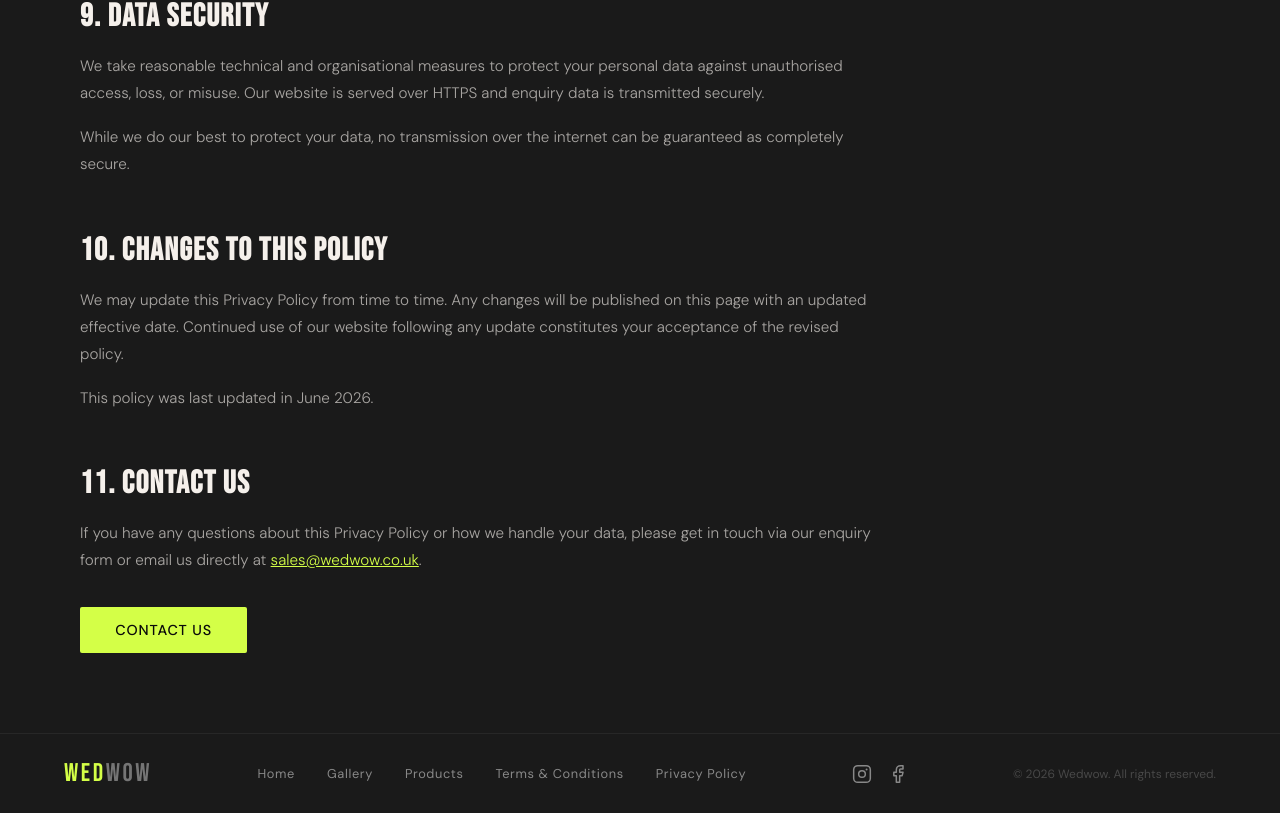
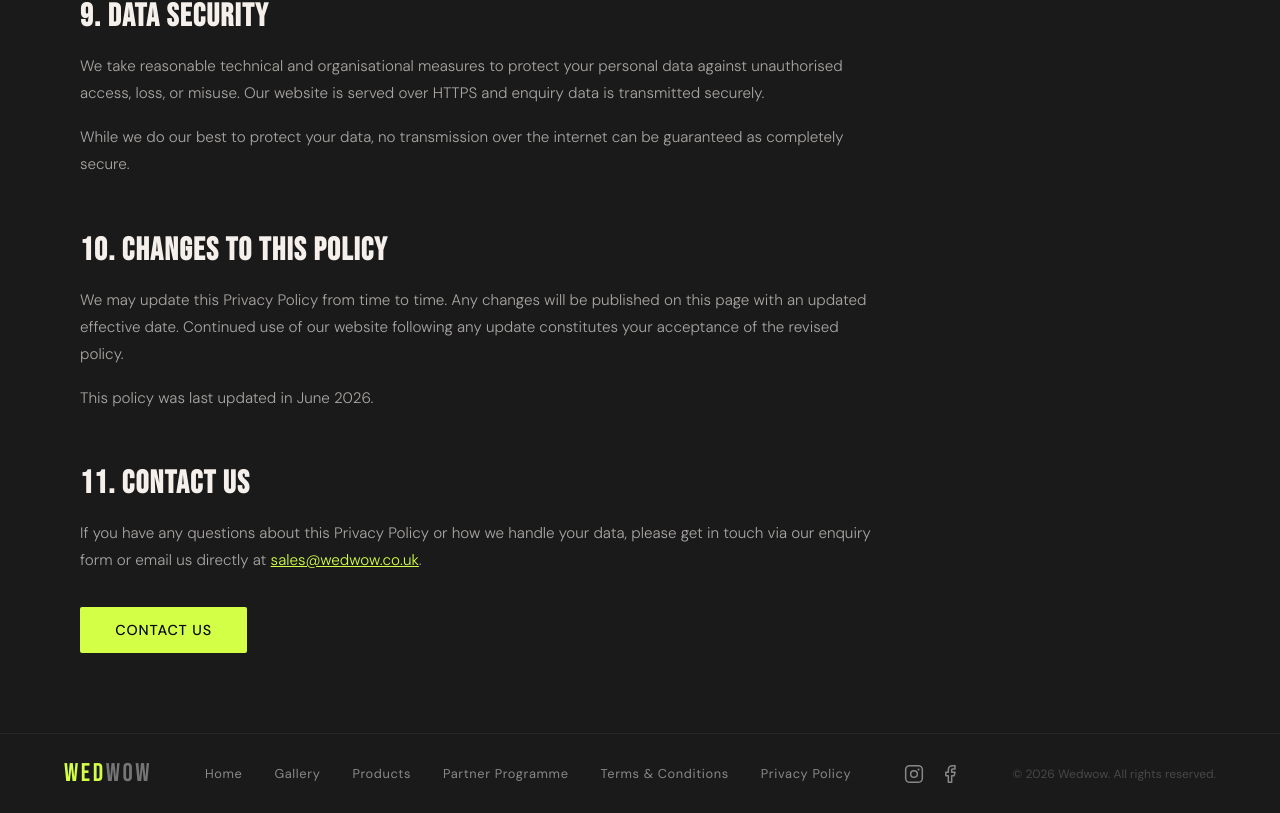
Before and after one commit to WedWow/wed-wow, a React (Vite) app: page /privacy in a window 1280 px wide. Shown: the part 2826-3639 px from the top of the page. Built offline with nearby package versions, Linux system fonts and the light colour scheme.

Commit message:
Link partner programme from WedWow footer

```diff
--- a/src/Footer.jsx
+++ b/src/Footer.jsx
@@ -10,6 +10,7 @@ export default function Footer() {
         <Link to="/" onClick={() => window.scrollTo({ top: 0, behavior: 'smooth' })}>Home</Link>
         <Link to="/gallery">Gallery</Link>
         <Link to="/products">Products</Link>
+        <Link to="/partner-programme">Partner Programme</Link>
         <Link to="/terms">Terms &amp; Conditions</Link>
         <Link to="/privacy">Privacy Policy</Link>
       </div>
```
